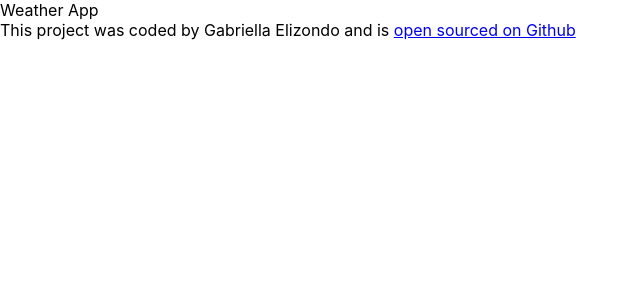
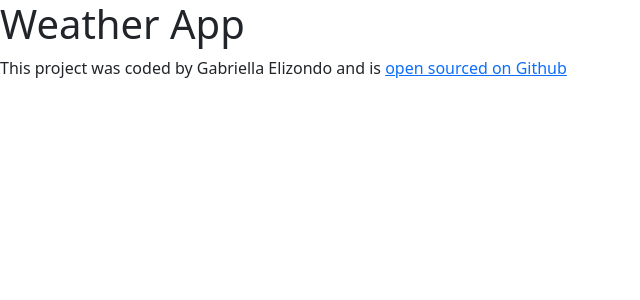
Before and after one commit to ellazondo/react-weather-app-latestmac, a React (Create React App) app: page / in a window 1280 px wide. Shown: the top 300 px of the page, without its empty margins (0-640 px from the left). Built offline with nearby package versions, Linux system fonts and the light colour scheme.

Commit message:
import bootstrap

```diff
--- a/package.json
+++ b/package.json
@@ -6,6 +6,7 @@
     "@testing-library/jest-dom": "^5.16.5",
     "@testing-library/react": "^13.4.0",
     "@testing-library/user-event": "^13.5.0",
+    "bootstrap": "^5.2.3",
     "react": "^18.2.0",
     "react-dom": "^18.2.0",
     "react-scripts": "5.0.1",
--- a/src/App.js
+++ b/src/App.js
@@ -3,7 +3,9 @@ import "./App.css";
 export default function App() {
   return (
     <div className="App">
-      Weather App
+      <div ClassName="container">
+        <h1>Weather App</h1>
+
         <footer>
           This project was coded by Gabriella Elizondo and is{" "}
           <a href="https://github.com/ellazondo/react-weather-app-new-mac">
@@ -11,5 +13,6 @@ export default function App() {
           </a>
         </footer>
       </div>
+    </div>
   );
 }
```
Also changed, not shown: src/index.js (+7 -6 lines), 1 other file (tests, documents, lock files or other folders). Lines whose indentation alone changed are shown as unchanged.
